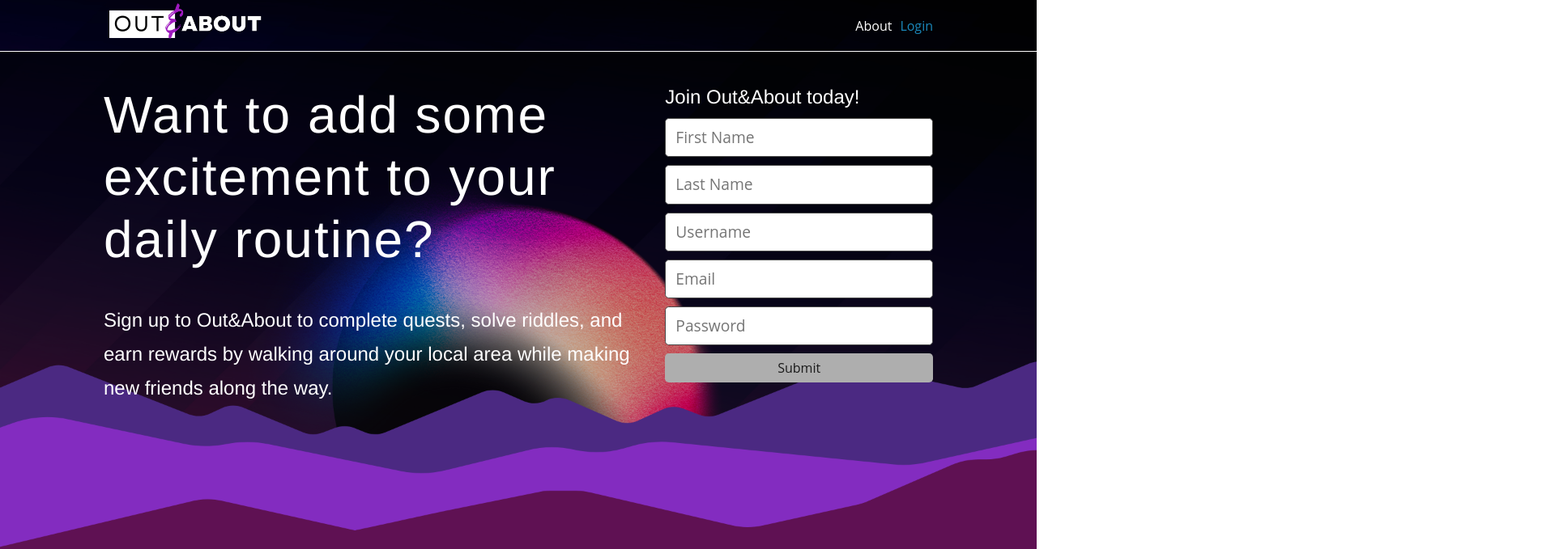
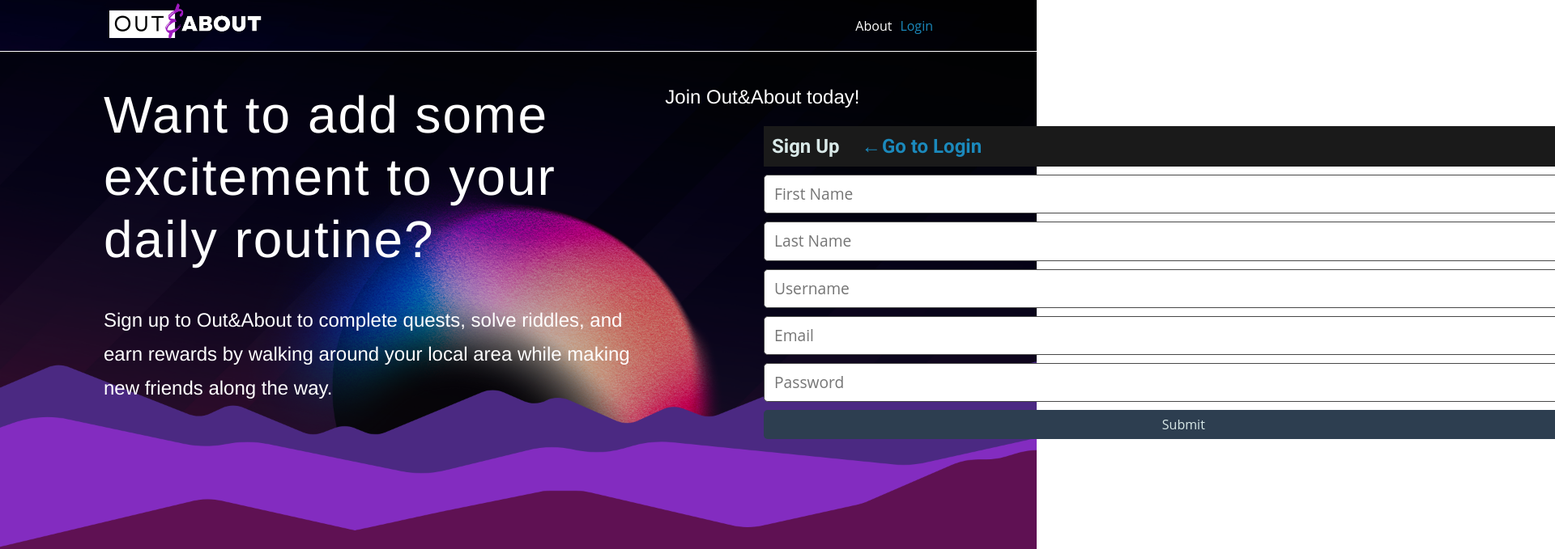
Before and after one commit to caoimhejyoti/out-and-about, a React (Create React App) app in the folder client/: page / in a window 1280 px wide. Shown: the top 679 px of the page at 81% size, 1920 px wide, since content can reach past the window. Built offline with nearby package versions, Linux system fonts and the light colour scheme; a web font is replaced by a local one.

Commit message:
Revert "Bug fix"

```diff
--- a/client/src/pages/Signup.js
+++ b/client/src/pages/Signup.js
@@ -49,11 +49,20 @@ const Signup = () => {
   };
 
   return (
+    <main className="flex-row justify-center mb-4 signup-container">
+      <div className="col-12 col-lg-10 ">
         <div className="card flex">
+          <h4 className="card-header bg-dark text-light p-2">
+            Sign Up{" "}
+            <Link to="/login" className="ml-5">
+              ← Go to Login
+            </Link>
+          </h4>
           <div className="card-body">
             {data ? (
               <p>
-            Success! You may now head <Link to="/">back to the homepage.</Link>
+                Success! You may now head{" "}
+                <Link to="/">back to the homepage.</Link>
               </p>
             ) : (
               <form onSubmit={handleFormSubmit}>
@@ -98,7 +107,7 @@ const Signup = () => {
                   onChange={handleChange}
                 />
                 <button
-              className="btn btn-block"
+                  className="btn btn-block btn-primary"
                   style={{ cursor: "pointer" }}
                   type="submit"
                 >
@@ -108,10 +117,14 @@ const Signup = () => {
             )}
 
             {error && (
-          <div className="my-3 p-3 bg-danger text-white">{error.message}</div>
+              <div className="my-3 p-3 bg-danger text-white">
+                {error.message}
+              </div>
             )}
           </div>
         </div>
+      </div>
+    </main>
   );
 };
 
--- a/client/src/utils/auth.js
+++ b/client/src/utils/auth.js
@@ -1,4 +1,5 @@
 import decode from "jwt-decode";
+
 
 class AuthService {
   getProfile() {
@@ -29,7 +30,7 @@ class AuthService {
 
   login(idToken) {
     localStorage.setItem("id_token", idToken);
-    window.location.assign("/dashboard");
+    window.location.assign("/");
   }
 
   logout() {
```
Also changed, not shown: 2 other files (tests, documents, lock files or other folders). Lines whose indentation alone changed are shown as unchanged.
